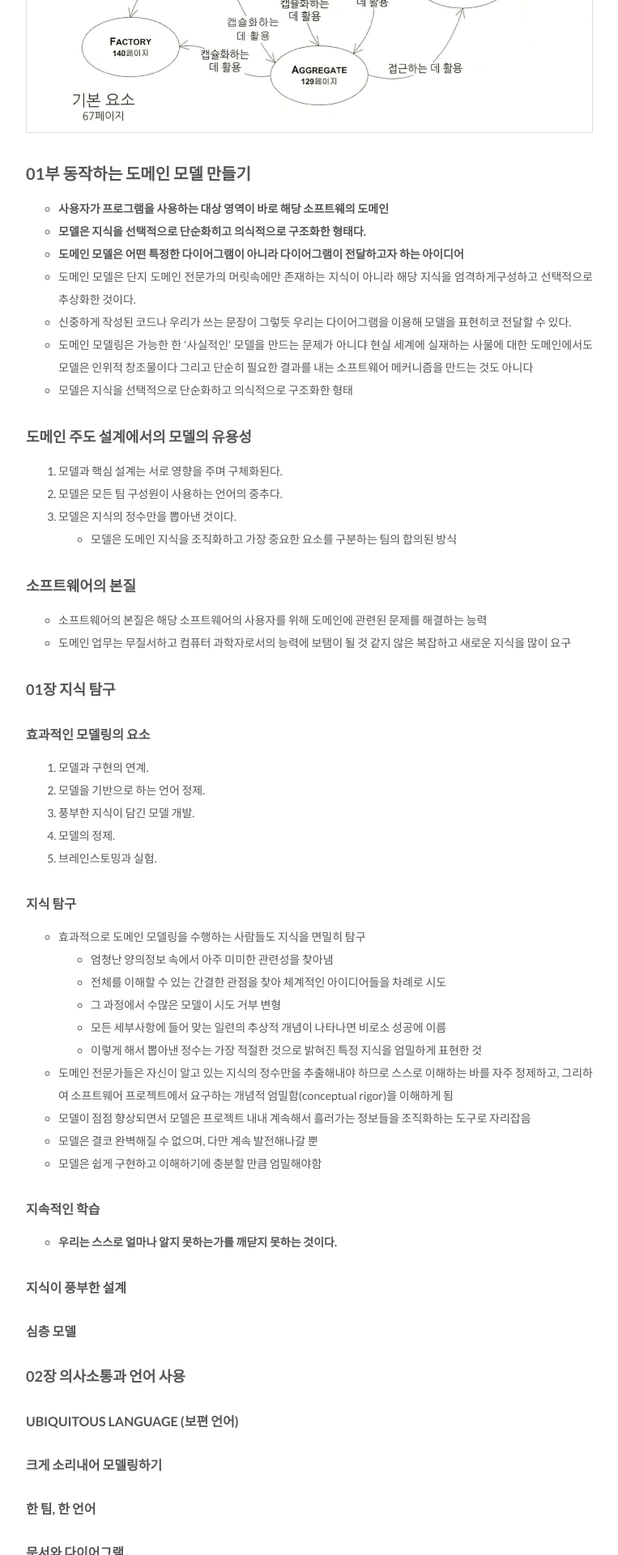
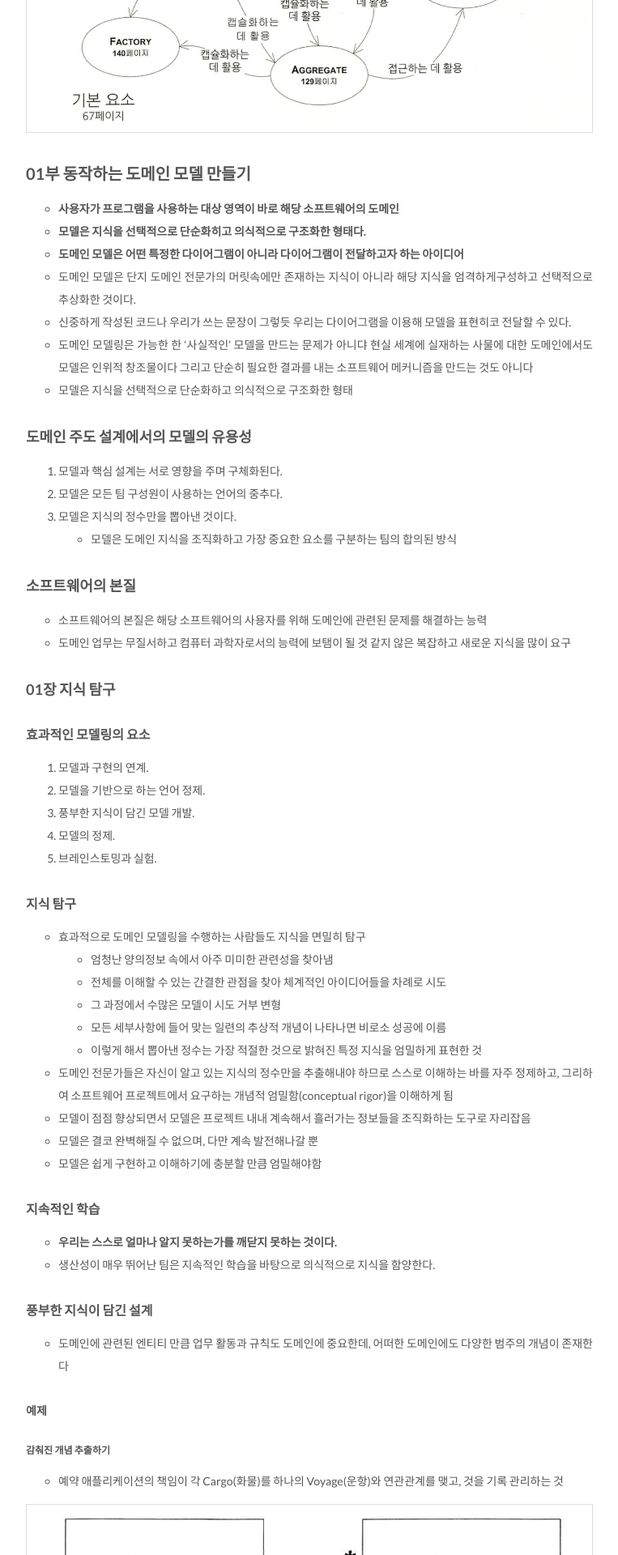
Before and after one commit to csj4032/csj4032.github.io, a Jekyll site: the page built from _posts/2018-02-21-도메인주도설계.md, in a window 1280 px wide. Shown: the part 1231-3151 px from the top of the page at 81% size, without its empty margins (258-1021 px from the left). Built offline with Jekyll 4.4.1, drawn with Linux system fonts in a browser that asks for light colours; some of the changed text lies outside the part shown.

Commit message:
도메인 주도 설계 포스팅 수정

````diff
--- a/_posts/2018-02-21-도메인주도설계.md
+++ b/_posts/2018-02-21-도메인주도설계.md
@@ -12,7 +12,7 @@ tags:
 ![도메인주도설계](/assets/images/books/컴퓨터공학/소프트웨어공학/도메인주도설계/figure_0-1.png)
 
 ## 01부 동작하는 도메인 모델 만들기
-* **사용자가 프로그램을 사용하는 대상 영역이 바로 해당 소프트웨의 도메인**
+* **사용자가 프로그램을 사용하는 대상 영역이 바로 해당 소프트웨어의 도메인**
 * **모델은 지식을 선택적으로 단순화히고 의식적으로 구조화한 형태다.**
 * **도메인 모델은 어떤 특정한 다이어그램이 아니라 다이어그램이 전달하고자 하는 아이디어**
 * 도메인 모델은 단지 도메인 전문가의 머릿속에만 존재하는 지식이 아니라 해당 지식을 엄격하게구성하고 선택적으로 추상화한 것이다.
@@ -53,8 +53,29 @@ tags:
 
 #### 지속적인 학습
 * **우리는 스스로 얼마나 알지 못하는가를 깨닫지 못하는 것이다.**
+* 생산성이 매우 뛰어난 팀은 지속적인 학습을 바탕으로 의식적으로 지식을 함양한다.
 
-#### 지식이 풍부한 설계
+#### 풍부한 지식이 담긴 설계
+* 도메인에 관련된 엔티티 만큼 업무 활동과 규칙도 도메인에 중요한데, 어떠한 도메인에도 다양한 범주의 개념이 존재한다
+
+##### 예제
+
+###### 감춰진 개념 추출하기
+* 예약 애플리케이션의 책임이 각 Cargo(화물)를 하나의 Voyage(운항)와 연관관계를 맺고, 것을 기록 관리하는 것
+
+![도메인주도설계](/assets/images/books/컴퓨터공학/소프트웨어공학/도메인주도설계/figure_1-8.png)
+
+```java
+public int makeBooking(Cargo cargo, Voyage voyage) {
+    int Confirmation = ordelConfirmationSequence.next();
+    voyage.addCargo(cargo, confirmation);
+    return confirmation;
+}
+```
+
+* 초과예약(overbooking)
+
+* 정책이란 잘 알려진 STRATEGY(Gamma et al. 1995) 디자인 패턴의 또 다른 이름
 
 #### 심층 모델
 
````
Also changed, not shown: assets/images/books/컴퓨터공학/소프트웨어공학/도메인주도설계/figure_1-10.png (added), assets/images/books/컴퓨터공학/소프트웨어공학/도메인주도설계/figure_1-8.png (added), assets/images/books/컴퓨터공학/소프트웨어공학/도메인주도설계/figure_1-9.png (added).
